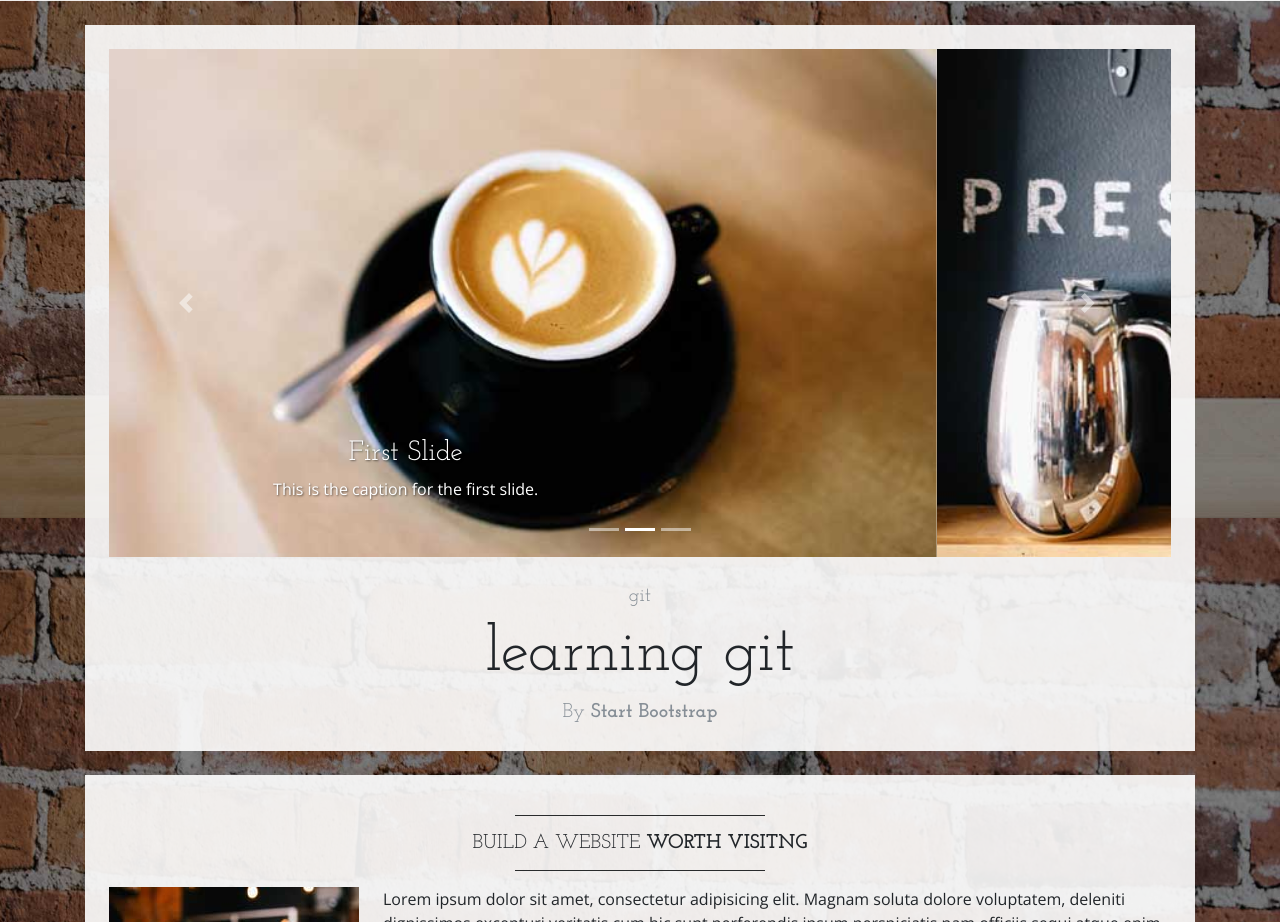
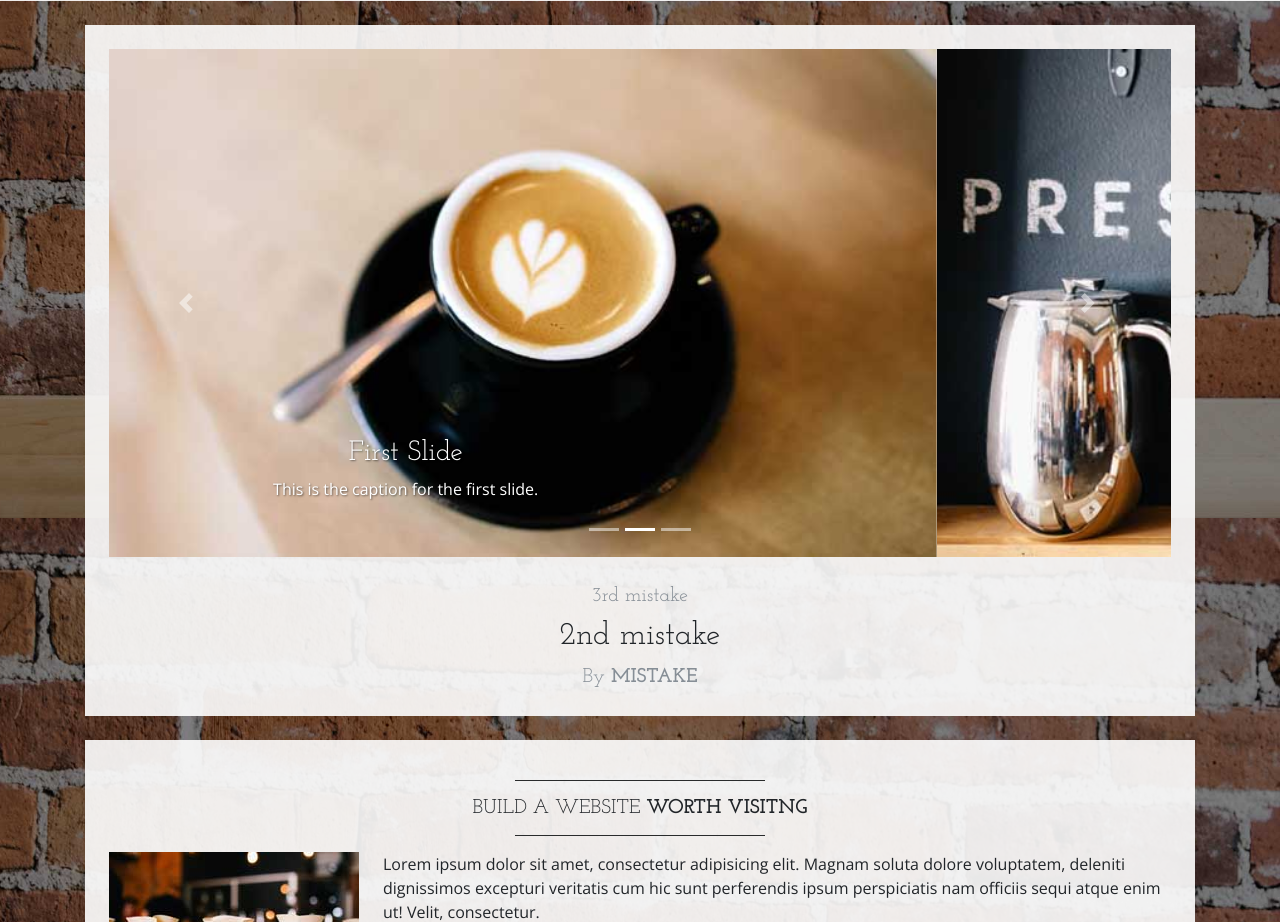
Before and after one commit to JasonDuquain/businesscasual, a website: page index.html in a window 1280 px wide. Shown: the part 282-1204 px from the top of the page. Drawn offline with nearby package versions, Linux system fonts and the light colour scheme.

Commit message:
commiting our 3rd mistake

```diff
--- a/css/business-casual.css
+++ b/css/business-casual.css
@@ -18,7 +18,7 @@ h1, h2, h3, h4, h5, h6, .text-heading {
 }
 
 h1 {
-  font-size: 4rem;
+  font-size: 2rem;
 }
 
 .tagline-upper {
--- a/index.html
+++ b/index.html
@@ -97,10 +97,10 @@
         </div>
         <!-- Welcome Message -->
         <div class="text-center mt-4">
-          <div class="text-heading text-muted text-lg">git</div>
-          <h1 class="my-2">learning git</h1>
+          <div class="text-heading text-muted text-lg">3rd mistake</div>
+          <h1 class="my-2">2nd mistake</h1>
           <div class="text-heading text-muted text-lg">By
-            <strong>Start Bootstrap</strong>
+            <strong>MISTAKE</strong>
           </div>
         </div>
       </div>
```
